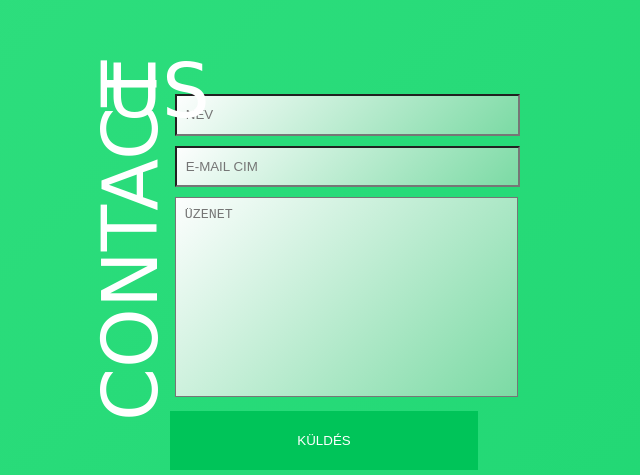
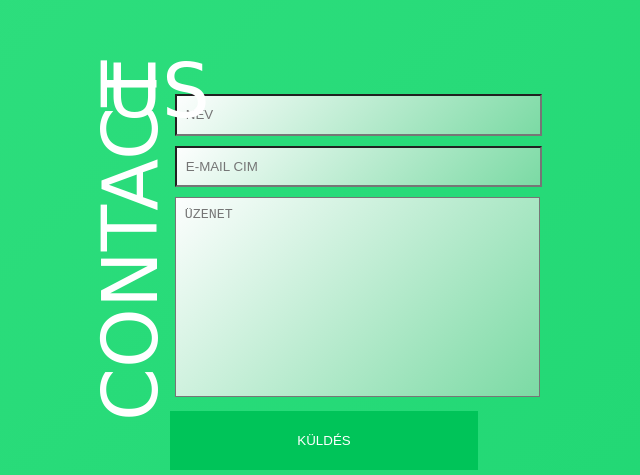
Before and after one commit to vinczeadam91/htmlForm, a plain HTML site: page index.html in a window 1280 px wide. Shown: the part 193-668 px from the top of the page, without its empty margins (280-920 px from the left). Drawn offline with Linux system fonts and the light colour scheme; a web font is replaced by a local one.

Commit message:
Update index.html

```diff
--- a/index.html
+++ b/index.html
@@ -150,7 +150,7 @@
       }
 
         input,textarea {
-            min-width: 75%;
+            min-width: 80%;
             max-width: 100%;
             height: 20px;
         }
```
